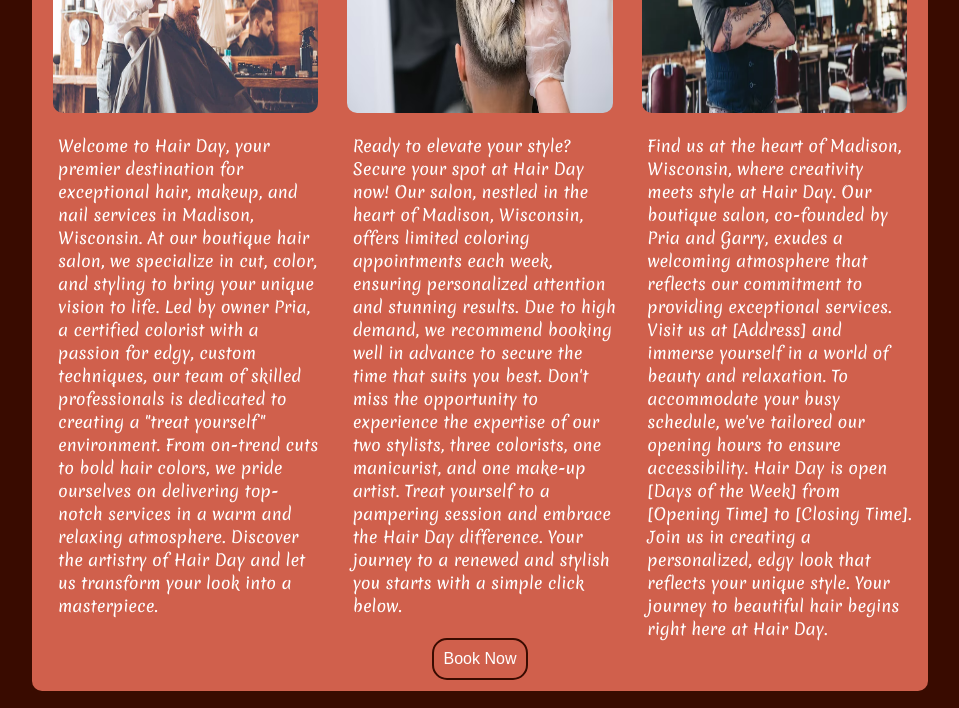
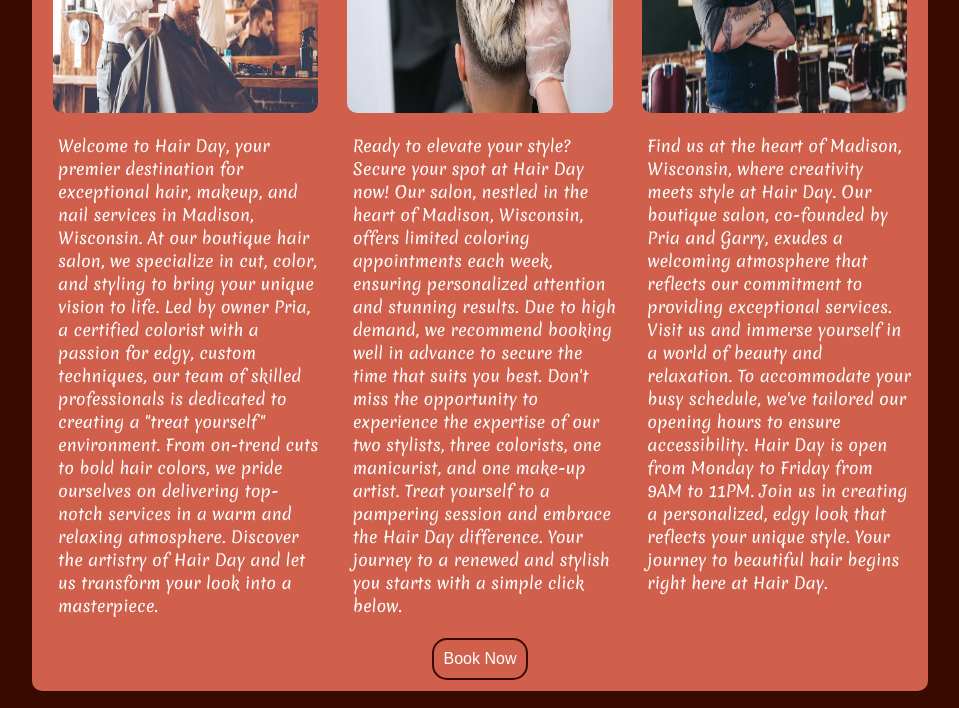
Before and after one commit to AbubakrAliFOX/Hair-Day-, a plain HTML site: page index.html in a window 1280 px wide. Shown: the part 820-1528 px from the top of the page, without its empty margins (160-1119 px from the left). Drawn offline with Linux system fonts and the light colour scheme.

Commit message:
Edit texts

```diff
--- a/index.html
+++ b/index.html
@@ -73,11 +73,10 @@
             Find us at the heart of Madison, Wisconsin, where creativity meets
             style at Hair Day. Our boutique salon, co-founded by Pria and Garry,
             exudes a welcoming atmosphere that reflects our commitment to
-            providing exceptional services. Visit us at [Address] and immerse
+            providing exceptional services. Visit us and immerse
             yourself in a world of beauty and relaxation. To accommodate your
             busy schedule, we've tailored our opening hours to ensure
-            accessibility. Hair Day is open [Days of the Week] from [Opening
-            Time] to [Closing Time]. Join us in creating a personalized, edgy
+            accessibility. Hair Day is open from Monday to Friday from 9AM to 11PM. Join us in creating a personalized, edgy
             look that reflects your unique style. Your journey to beautiful hair
             begins right here at Hair Day.
           </p>
```
Also changed, not shown: style.css (+4 -5 lines).
